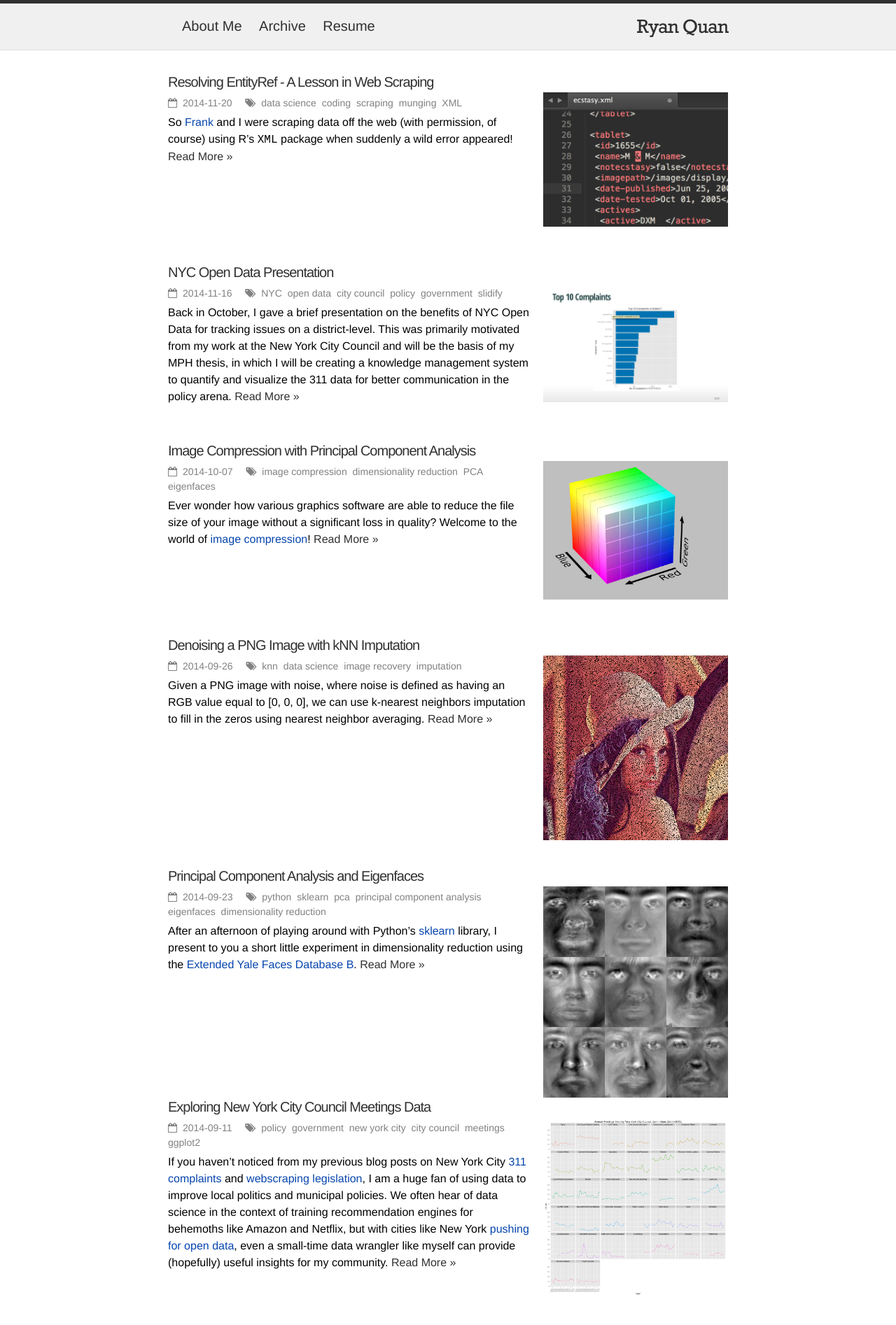
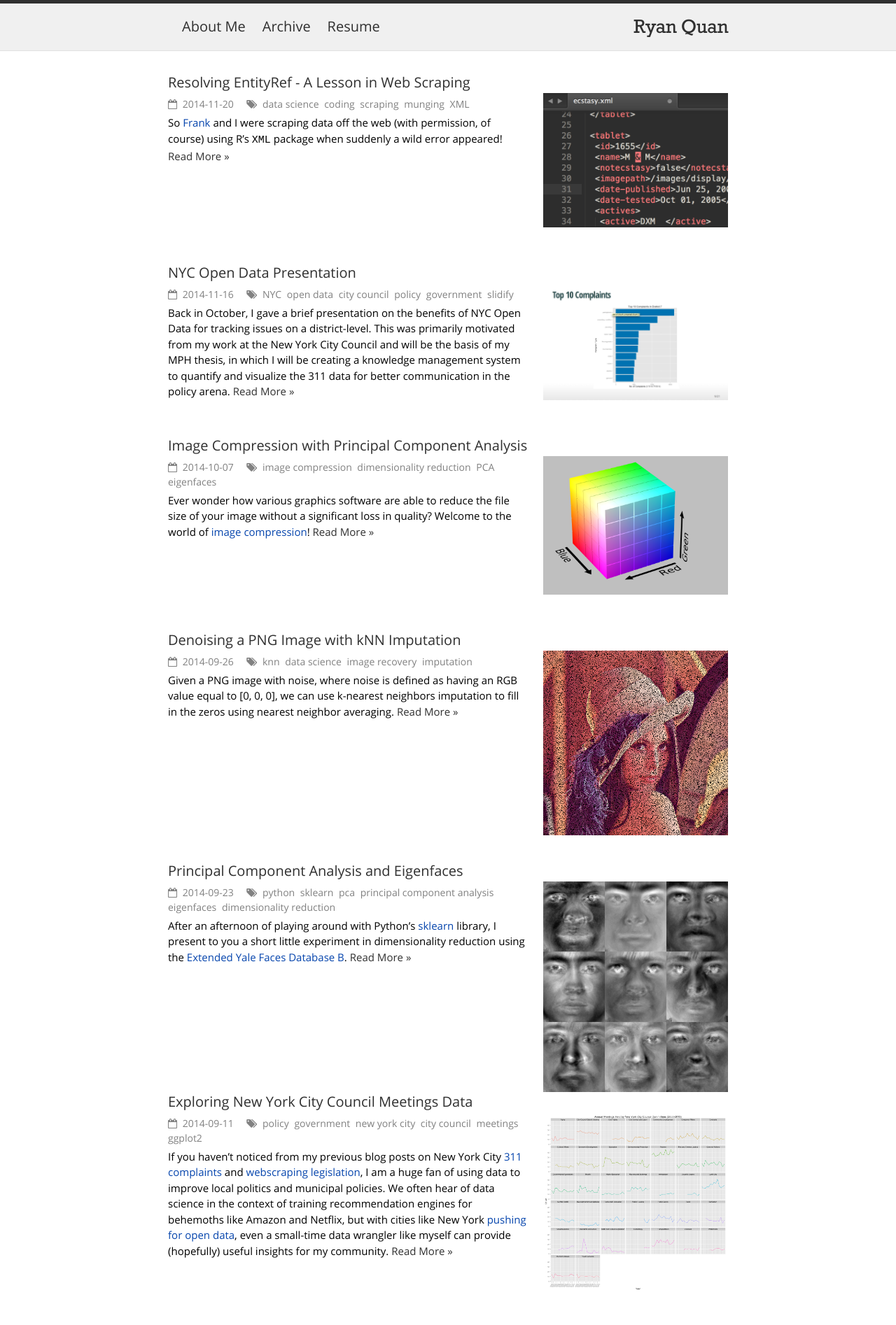
Before and after one commit to rcquan/rcquan.github.io, a Jekyll site: the page built from index.html, in a window 1280 px wide. Shown: the top 1894 px of the page at 70% size. Built offline with Jekyll 4.4.1, drawn with Linux system fonts in a browser that asks for light colours; nearby versions of some CDN libraries; some web fonts are replaced; the list of posts is cut into pages by our own code.

Commit message:
primary font now open-sans

```diff
--- a/assets/css/style.css
+++ b/assets/css/style.css
@@ -7,7 +7,7 @@
 }
 @font-face {
   font-family: open-sans;
-  src: url('fonts/fonts-open-sans/Open-Sans-Regular.ttf') format('opentype');
+  src: url('fonts/OpenSans-Regular.ttf') format('opentype');
 }
 
 * {
@@ -19,10 +19,10 @@ html, body { height: 100%; }
 
 body {
   font-family: open-sans, Helvetica, sans-serif;
-  font-size: 16px;
+  font-size: 15px;
   line-height: 1.5;
-  font-weight: 200;
-  background-color: white;
+/*  font-weight: 0;
+*/  background-color: white;
 }
 
 /* link color and decoration*/
@@ -65,6 +65,7 @@ a:hover {
 .post-meta span {
     margin-right: 4px;
 }
+
 .post-meta .post-date {
   margin-right: 15px;
   display: inline;
@@ -94,7 +95,7 @@ a:hover {
 
 .site-title {
   font-family: rockwell;
-  letter-spacing: -1px;
+  letter-spacing: -0.5px;
 }
 .site-header .site-title {
   font-size: 28px;
@@ -107,6 +108,7 @@ a:hover {
 }
 .site-footer .site-title {
   font-size: 24px;
+  line-height: 40px;
 }
 
 
@@ -166,8 +168,8 @@ a:hover {
 .footer-heading {
   font-size: 18px;
   font-weight: 300;
-  letter-spacing: -.5px;
-  margin-bottom: 15px;
+/*  letter-spacing: -.5px;
+*/  margin-bottom: 15px;
 }
 
 .footer-top {
@@ -235,8 +237,8 @@ a:hover {
 
 .post-title {
   font-size: 20px;
-  letter-spacing: -1px;
-  font-weight: 200;
+/*  letter-spacing: -0.5px;
+*/  font-weight: 400;
 }
 
 
@@ -248,9 +250,9 @@ a:hover {
 /* ----------------------------------------------------------*/
 
 header h1 {
-  font-size: 34px;
-  letter-spacing: -1.75px;
-  font-weight: 300;
+  font-size: 36px;
+/*  letter-spacing: -0px;
+*/  font-weight: 300;
   margin-bottom: 10px;
 }
 
@@ -272,36 +274,36 @@ header h1 {
 
 .post-content h2 {
   font-size: 32px;
-  letter-spacing: -1.25px;
-}
+/*  letter-spacing: -1.25px;
+*/}
 
 .post-content h3 {
   font-size: 28px;
-  letter-spacing: -1.125px;
-}
+/*  letter-spacing: -1.125px;
+*/}
 
 .post-content h4 {
   font-size: 24px;
-  letter-spacing: -1px;
-}
+/*  letter-spacing: -1px;
+*/}
 
 .post-content h5 {
   font-size: 20px;
-  letter-spacing: -0.875px;
-}
+/*  letter-spacing: -0.875px;
+*/}
 
 .post-content h6 {
   font-size: 16px;
-  letter-spacing: -0.75px;
-}
+/*  letter-spacing: -0.75px;
+*/}
 
 .post-content blockquote {
   border-left: 4px solid #e8e8e8;
   padding-left: 20px;
   font-size: 18px;
   opacity: .6;
-  letter-spacing: -1px;
-  font-style: italic;
+/*  letter-spacing: -1px;
+*/  font-style: italic;
   margin: 30px 0;
 }
 
```
